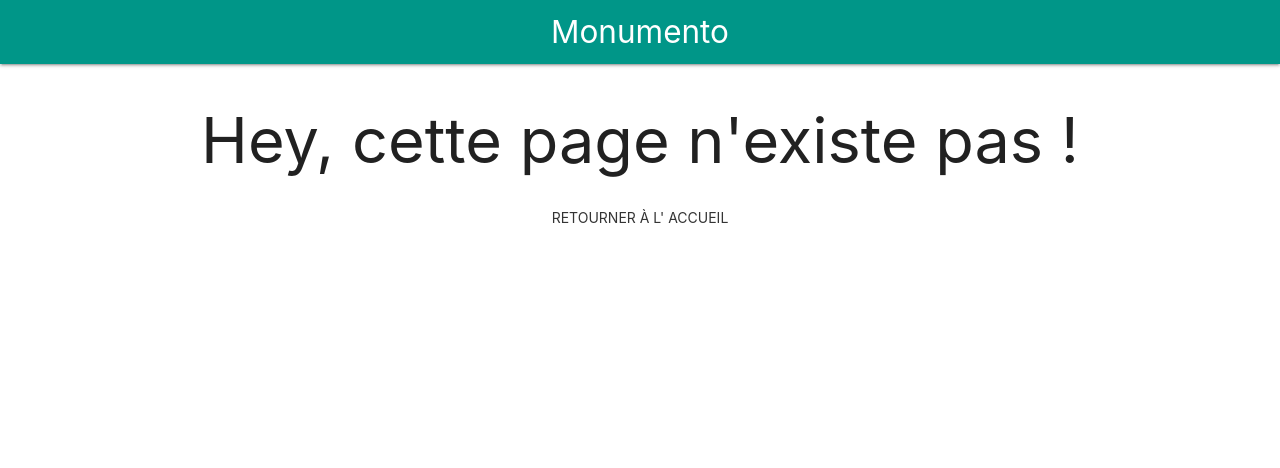
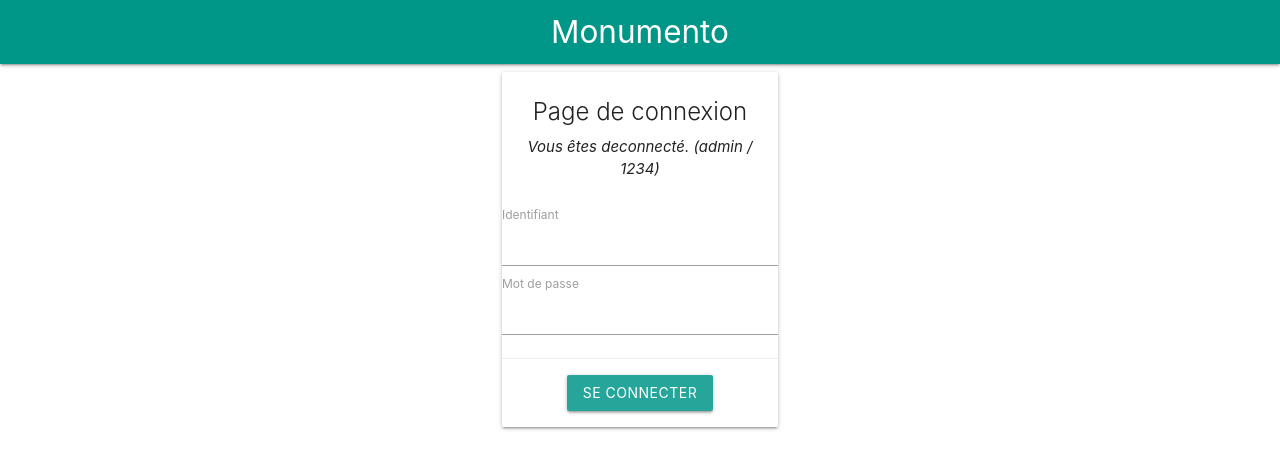
Before and after one commit to ehformation/monumento, an Angular app: page /login in a window 1280 px wide. Shown: the top 468 px of the page. Built offline with nearby package versions, Linux system fonts and the light colour scheme; what angular-in-memory-web-api would draw is missing.

Commit message:
Guard + Auth service  + login component

```diff
--- a/src/app/app-routing.module.ts
+++ b/src/app/app-routing.module.ts
@@ -1,8 +1,10 @@
 import { NgModule } from '@angular/core';
 import { RouterModule, Routes } from '@angular/router';
 import { PageNotFoundComponent } from './page-not-found/page-not-found.component';
+import { LoginComponent } from './login/login.component';
 
 const routes: Routes = [
+  { path: 'login', component: LoginComponent},
   { path: '', redirectTo: 'monuments', pathMatch: 'full'},
   { path: '**', component: PageNotFoundComponent },
 ];
--- a/src/app/app.module.ts
+++ b/src/app/app.module.ts
@@ -9,11 +9,13 @@ import { PageNotFoundComponent } from './page-not-found/page-not-found.component
 import { MonumentModule } from './monument/monument.module';
 import { FormsModule } from '@angular/forms';
 import { InMemoryDataService } from './in-memory-data.service';
+import { LoginComponent } from './login/login.component';
 
 @NgModule({
   declarations: [
     AppComponent,
-    PageNotFoundComponent
+    PageNotFoundComponent,
+    LoginComponent
   ],
   imports: [
     BrowserModule,
--- /dev/null
+++ b/src/app/auth.guard.ts
@@ -0,0 +1,15 @@
+import { CanActivateFn, Router } from '@angular/router';
+import { inject } from '@angular/core'
+import { AuthService } from './auth.service';
+
+export const authGuard: CanActivateFn = (route, state) => {
+  const authService = inject(AuthService)
+  const router = inject(Router)
+
+  if(authService.isLoggedIn) {
+    return true
+  }
+
+  router.navigate(["/login"]);
+  return false;
+};
--- /dev/null
+++ b/src/app/auth.service.ts
@@ -0,0 +1,26 @@
+import { Injectable } from '@angular/core';
+import { delay, Observable, of, tap } from 'rxjs';
+
+@Injectable({
+  providedIn: 'root'
+})
+export class AuthService {
+  isLoggedIn: boolean = false
+  redirectUrl: string = ''
+
+  constructor() { }
+
+  login(identifiant: string, mdp: string): Observable<boolean> {
+    const isLoggedIn = (identifiant== "admin" && mdp == "1234")
+
+    return of(isLoggedIn).pipe(
+      delay(1000),
+      tap(isLoggedIn => this.isLoggedIn = isLoggedIn)
+    )
+  }
+
+  logout() {
+    this.isLoggedIn = false;
+  }
+
+}
--- /dev/null
+++ b/src/app/login/login.component.html
@@ -0,0 +1,40 @@
+<div class='row'>
+    <div class="col s12 m4 offset-m4">
+      <div class="card hoverable">
+        <div class="card-content center">
+          <span class="card-title">Page de connexion</span>
+          <p><em>{{ message }}</em></p>
+        </div>
+        <form #loginForm="ngForm">
+          <div class="input-field">
+            <label for="identifiant" class="active">Identifiant</label>
+            <input
+              type="text"
+              id="identifiant"
+              name="identifiant"
+              [(ngModel)]="identifiant"
+              required
+            />
+          </div>
+          <div class="input-field">
+            <label for="password" class="active">Mot de passe</label>
+            <input
+              type="password"
+              id="password"
+              name="password"
+              [(ngModel)]="password"
+              required
+            />
+          </div>
+        </form>
+        <div class="card-action center">
+          <a (click)="login()" class="waves-effect waves-light btn" *ngIf="!auth.isLoggedIn">
+            Se connecter
+          </a>
+          <a (click)="logout()" *ngIf="auth.isLoggedIn">
+            Se déconnecter
+          </a>
+        </div>
+      </div>
+    </div>
+  </div>
--- /dev/null
+++ b/src/app/login/login.component.ts
@@ -0,0 +1,47 @@
+import { Component, OnInit } from '@angular/core';
+import { AuthService } from '../auth.service';
+import { Router } from '@angular/router';
+
+@Component({
+  selector: 'app-login',
+  templateUrl: './login.component.html',
+  styles: [
+  ]
+})
+export class LoginComponent implements OnInit{
+  message= 'Vous êtes deconnecté. (admin / 1234)'
+  identifiant = ''
+  password = ''
+
+  constructor(
+    public auth: AuthService,
+    public router: Router
+  ) {}
+
+  ngOnInit() {}
+
+  setMessage(): void {
+    this.message = this.auth.isLoggedIn ? 'Vous êtes connecté' : 'Vous êtes déconnecté'
+  }
+
+  login(): void {
+    this.message = 'En cours de connexion...';
+
+    this.auth.login(this.identifiant, this.password).subscribe((isLoggedIn:boolean) => {
+      this.setMessage()
+
+      if(isLoggedIn){
+        this.router.navigate(['/monuments'])
+      }else{
+        this.password = '';
+        this.router.navigate(['/login'])
+      }
+    })
+  }
+
+  logout(): void {
+    this.auth.logout();
+    this.setMessage()
+  }
+
+}
```
Also changed, not shown: src/app/monument/monument.module.ts (+5 -4 lines).
